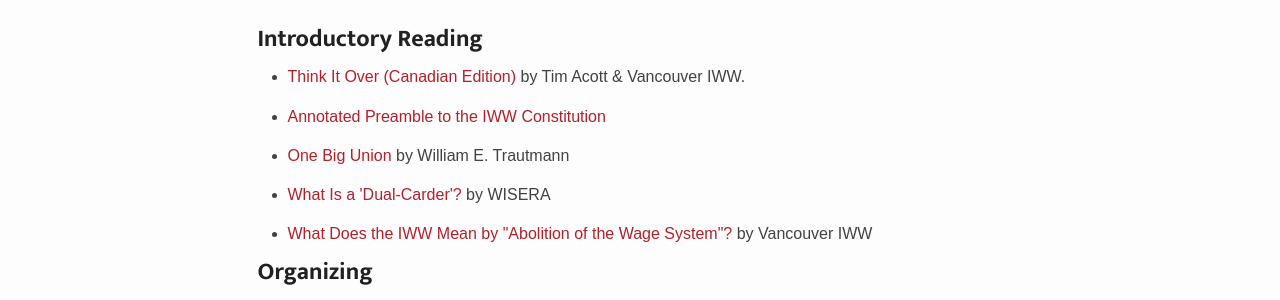
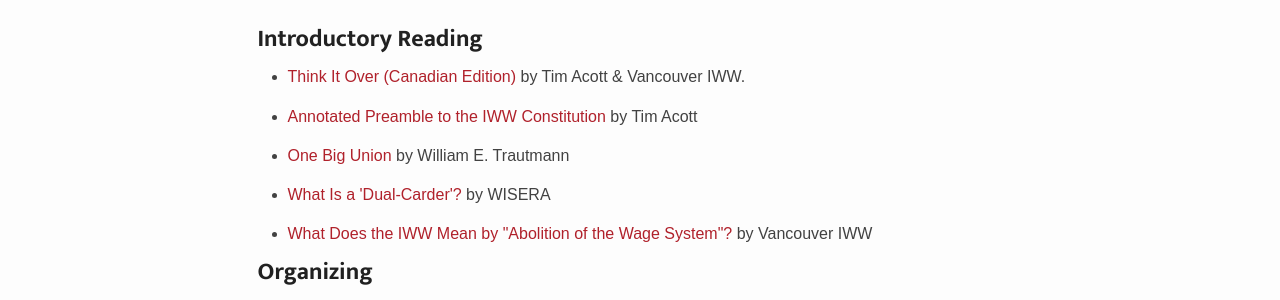
Before and after one commit to vancouveriww/vancouveriww.github.io, a Jekyll site: the page built from resources.html, in a window 1280 px wide. Shown: the part 465-765 px from the top of the page. Built offline with Jekyll 4.4.1, drawn with Linux system fonts in a browser that asks for light colours; some web fonts are replaced.

Commit message:
Update resources.html

```diff
--- a/resources.html
+++ b/resources.html
@@ -7,7 +7,7 @@
 <h2>Introductory Reading</h2>
 <ul>
   <li><a href="{{site.baseurl}}/think-it-over">Think It Over (Canadian Edition)</a> by Tim Acott & Vancouver IWW.</li>
-  <li><a href="{{site.baseurl}}/annotated-preamble">Annotated Preamble to the IWW Constitution</a></li>
+  <li><a href="{{site.baseurl}}/annotated-preamble">Annotated Preamble to the IWW Constitution</a> by Tim Acott</li>
   <li><a href="https://www.iww.org/gu/about/official/OBU">One Big Union</a> by William E. Trautmann</li>
   <li><a href="https://iww.org.uk/news/what-is-a-dual-carder/">What Is a 'Dual-Carder'?</a> by WISERA</li>
   <li><a href="">What Does the IWW Mean by "Abolition of the Wage System"?</a> by Vancouver IWW</li>
```
